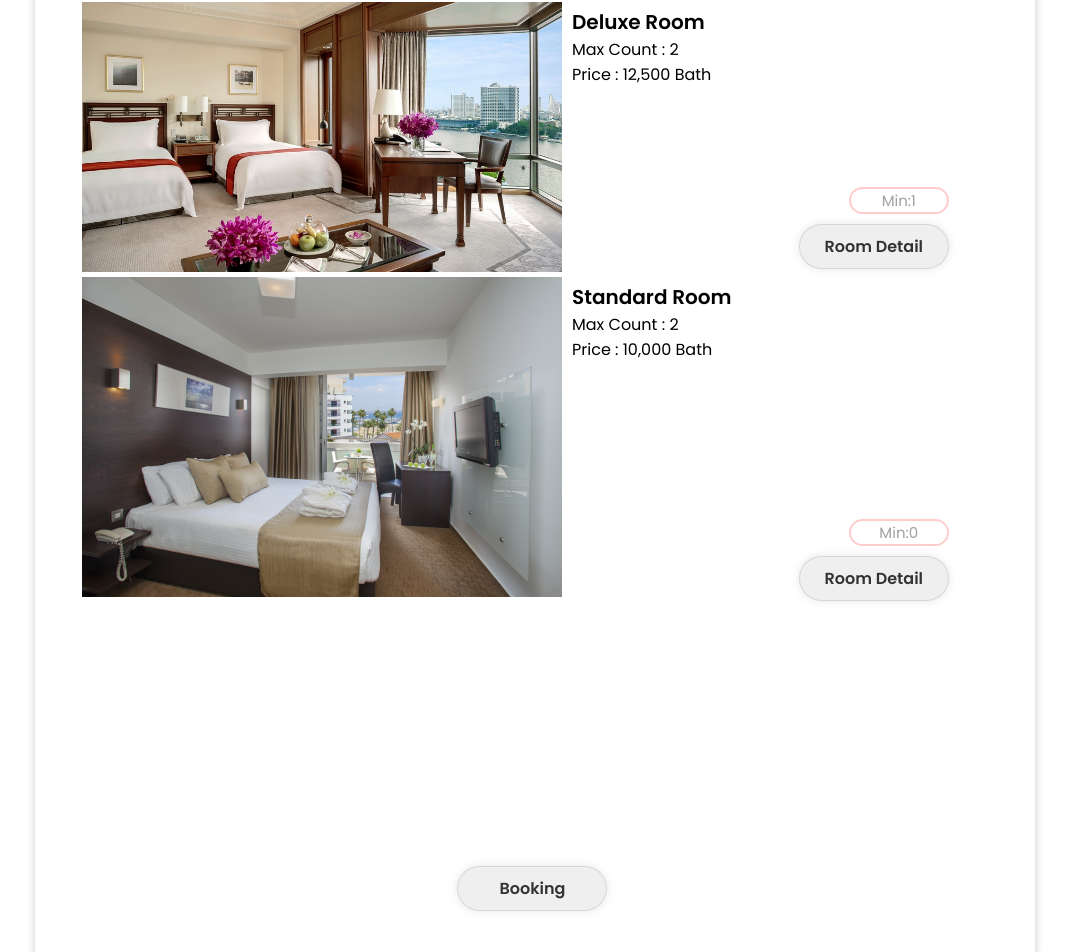
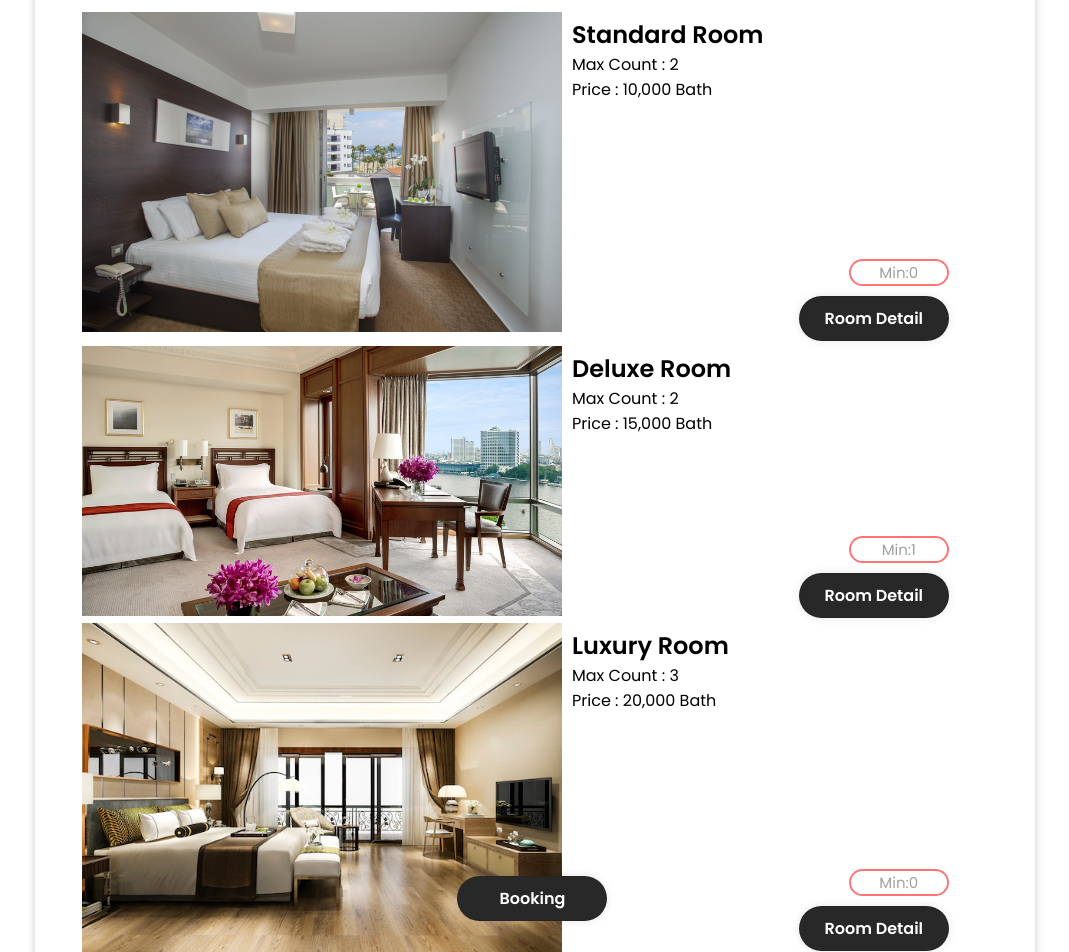
Before and after one commit to mynameisO/SE_hotel_project, a React (Create React App) app in the folder Frontend/: page /bookingroom in a window 1280 px wide. Shown: the part 116-1068 px from the top of the page, without its empty margins (105-1174 px from the left). Built offline with nearby package versions, Linux system fonts and the light colour scheme; the HTML template or start-up script is replaced by a standard one.

Commit message:
adding luxury room in bookingroom.js and change the button style in bookingroom.css

```diff
--- a/Frontend/src/pages/Bookingroom.js
+++ b/Frontend/src/pages/Bookingroom.js
@@ -37,24 +37,9 @@ export default function Bookingroom() {
             <div className="bookingRoom">
                 <form onSubmit={handleSubmit}>
                 <div>
-                    <img src= {DeluxeRoom} className="roomImg"/>
-                    <div className="text-box">
-                        <h1>Deluxe Room</h1>
-                        <p>Max Count : 2</p>
-                        <p>Price : 12,500 Bath</p>
-                            <div className="brinput">
-                                <input type = "text" placeholder = "min:1"
-                                value={deluxe}
-                                onChange={(e) => setDeluxe(e.target.value)}
-                                />
-                            </div>
-                        <button type = "submit" className = "btn-deluxe">Room Detail</button>
-                    </div>
-                </div>
-                <div>
                 <img src= {StandardRoom} className="roomImg"/>
                     <div className="text-box">
-                        <h1>Standard Room</h1>
+                        <h2>Standard Room</h2>
                         <p>Max Count : 2</p>
                         <p>Price : 10,000 Bath</p>
                             <div className="brinput-std">
@@ -66,7 +51,37 @@ export default function Bookingroom() {
                             <button type = "submit" className = "btn-std">Room Detail</button>
                     </div>
                 </div>
-                <button type = "submit" className = "btn-booking">Booking</button>
+                <div>
+                    <img src= {DeluxeRoom} className="roomImg"/>
+                    <div className="text-box">
+                        <h2>Deluxe Room</h2>
+                        <p>Max Count : 2</p>
+                        <p>Price : 15,000 Bath</p>
+                            <div className="brinput">
+                                <input type = "text" placeholder = "min:1"
+                                value={deluxe}
+                                onChange={(e) => setDeluxe(e.target.value)}
+                                />
+                            </div>
+                        <button type = "submit" className = "btn-deluxe">Room Detail</button>
+                    </div>
+                </div>
+                <div>
+                <img src= {LuxuryRoom} className="roomImg"/>
+                    <div className="text-box">
+                        <h2>Luxury Room</h2>
+                        <p>Max Count : 3</p>
+                        <p>Price : 20,000 Bath</p>
+                            <div className="brinput-std">
+                                <input type = "text" placeholder = "min:0"
+                                value={standard}
+                                onChange={(e) => setStandard(e.target.value)}
+                                />
+                            </div>
+                            <button type = "submit" className = "btn-std">Room Detail</button>
+                    </div>
+                    <button type = "submit" className = "btn-booking">Booking</button>
+                </div>
                 </form>
             </div>
         </body>
--- a/Frontend/src/pages/bookingroom.css
+++ b/Frontend/src/pages/bookingroom.css
@@ -58,6 +58,7 @@
     display: flex;
     justify-content: center;
     align-items: center;
+    padding: 10px;
     min-height: 100vh;
 }
 
@@ -73,7 +74,8 @@
     background: transparent;
     border: none;
     outline: none;
-    border: 2px solid rgba(255, 0, 0, 0.2);
+    background: #ffffff;
+    border: 2px solid rgba(255, 0, 0, 0.541);
     border-radius: 20px;
     font-size: 15px;
     color: #000000;
@@ -81,7 +83,9 @@
     cursor: pointer;
     text-align: center;
 }
-.brbody .btn-deluxe {
+
+.brbody .btn-std {
+    background: #292828;
     width: 150px;
     height: 45px;
     border: 1px solid rgba(0, 0, 0, .1);
@@ -89,13 +93,18 @@
     box-shadow: 0 0 10px rgba(0, 0, 0, .1);
     cursor: pointer;
     font-size: 16px;
-    color: #333;
+    color: #ffffff;
     font-weight: 600;
     margin-top: 10px;
     margin-left: 6cm;
 }
 
-.brbody .btn-booking {
+.brbody .btn-std:hover{
+    background: #404040;
+}
+
+.brbody .btn-deluxe {
+    background: #292828;
     width: 150px;
     height: 45px;
     border: 1px solid rgba(0, 0, 0, .1);
@@ -103,13 +112,18 @@
     box-shadow: 0 0 10px rgba(0, 0, 0, .1);
     cursor: pointer;
     font-size: 16px;
-    color: #333;
+    color: #ffffff;
     font-weight: 600;
-    margin-top: 23cm;
-    margin-left: -13cm;
+    margin-top: 10px;
+    margin-left: 6cm;
 }
 
-.brbody .btn-std {
+.brbody .btn-deluxe:hover{
+    background: #404040;
+}
+
+.brbody .btn-lux{
+    background: #292828;
     width: 150px;
     height: 45px;
     border: 1px solid rgba(0, 0, 0, .1);
@@ -117,12 +131,35 @@
     box-shadow: 0 0 10px rgba(0, 0, 0, .1);
     cursor: pointer;
     font-size: 16px;
-    color: #333;
+    color: #ffffff;
     font-weight: 600;
     margin-top: 10px;
     margin-left: 6cm;
 }
 
+.brbody .btn-lux:hover{
+    background: #404040;
+}
+
+.brbody .btn-booking {
+    background: #292828;
+    width: 150px;
+    height: 45px;
+    border: 1px solid rgba(0, 0, 0, .1);
+    border-radius: 40px;
+    box-shadow: 0 0 10px rgba(0, 0, 0, .1);
+    cursor: pointer;
+    font-size: 16px;
+    color: #ffffff;
+    font-weight: 600;
+    margin-top: 23cm;
+    margin-left: -13cm;
+}
+
+.brbody .btn-booking:hover{
+    background: #404040;
+}
+
 .bookingRoom .brinput-std {
     margin-top: 1.5cm;
 }
```
Also changed, not shown: Frontend/src/pages/image/luxury.jpg, 1 other file (tests, documents, lock files or other folders).
